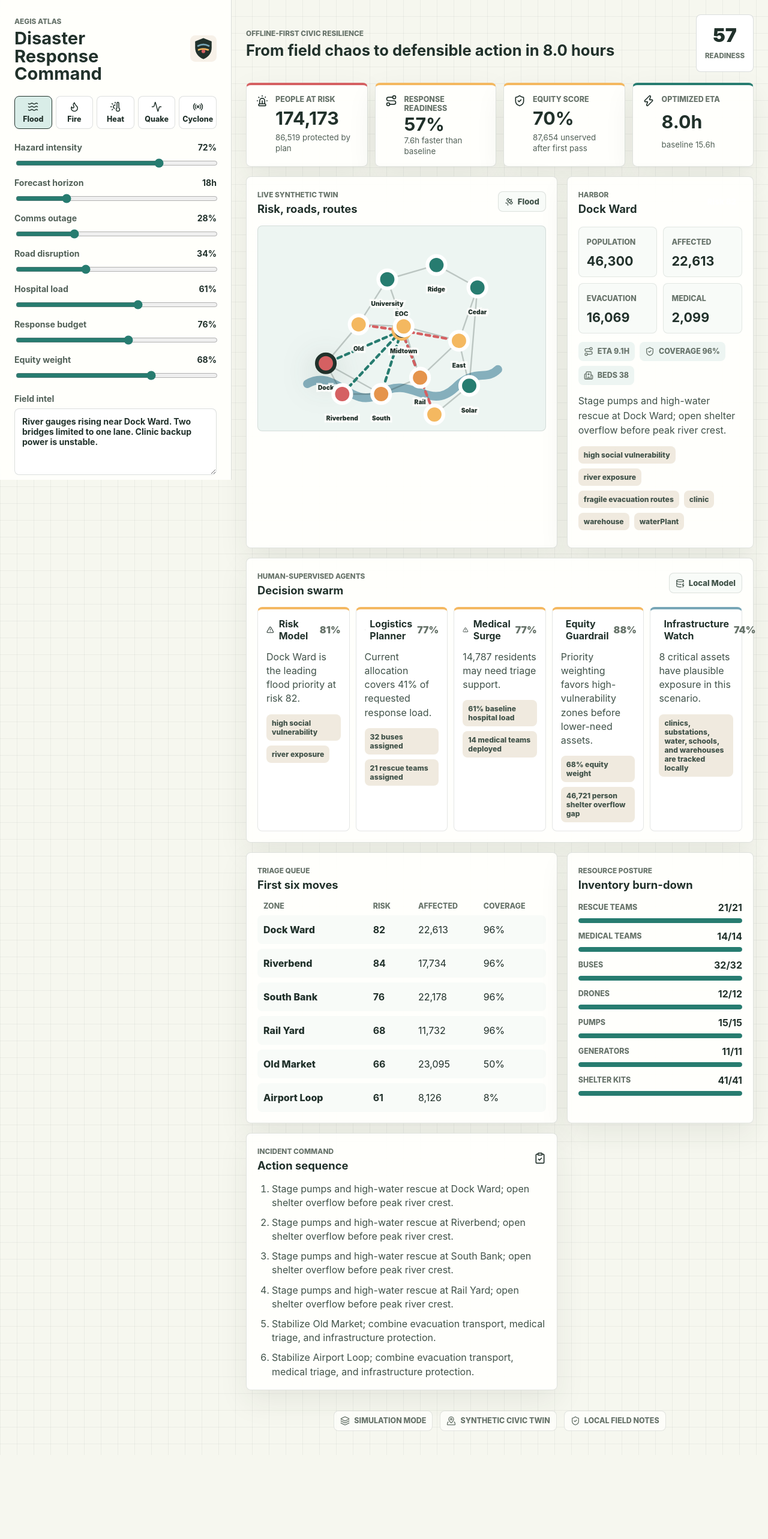
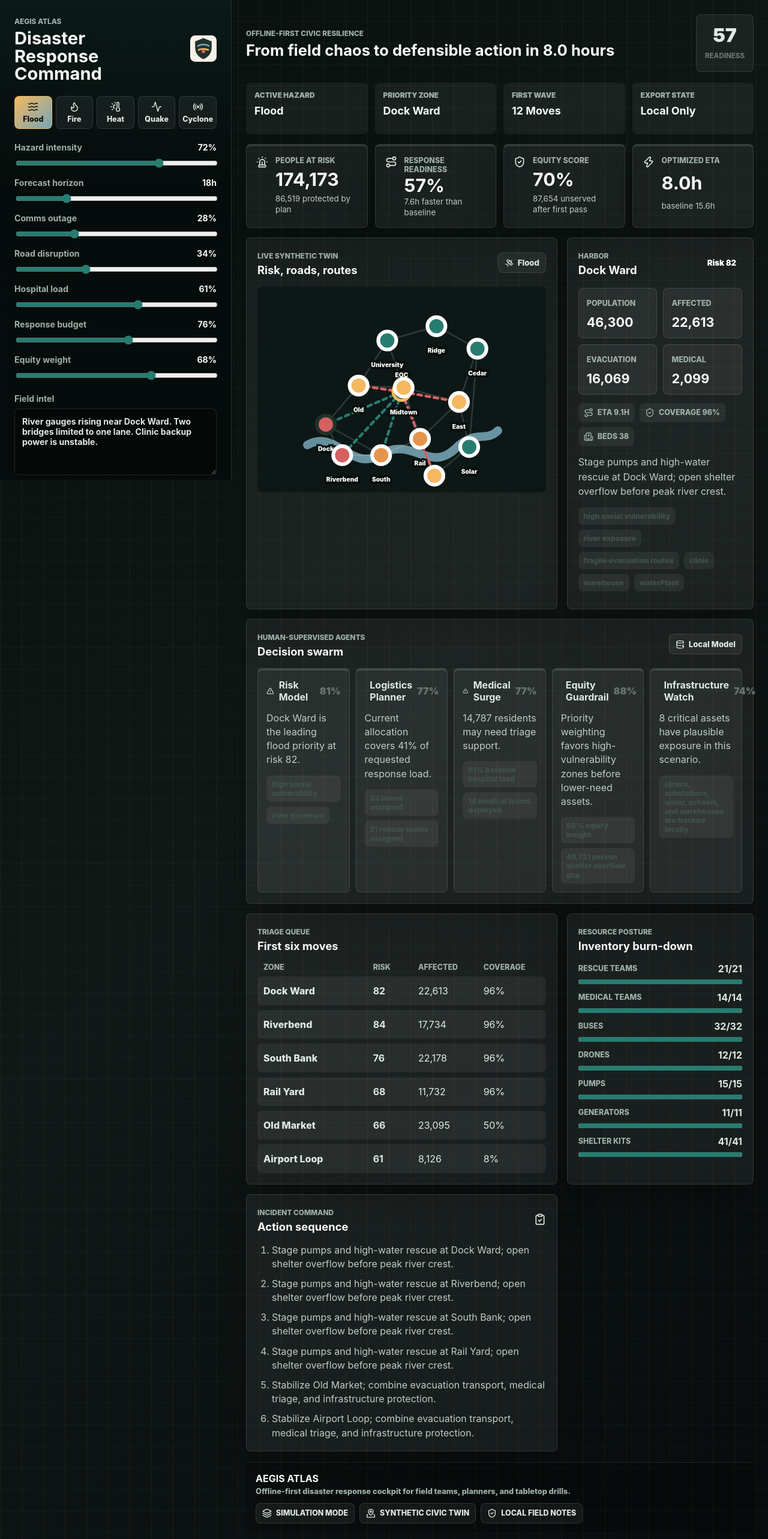
Before and after one commit to shauryamalhotra957-wq/aegis-atlas, a React (Vite) app: page / in a window 1280 px wide. Shown: the top 2566 px of the page at 60% size. Before the commit the page ends 2426 px from the top, so only its background shows below. Built offline with nearby package versions, Linux system fonts and the light colour scheme.

Commit message:
Add premium command center UI

```diff
--- a/src/App.css
+++ b/src/App.css
@@ -799,3 +799,269 @@ button {
     font-size: 0.82rem;
   }
 }
+
+.app-shell {
+  color: #e9f2ed;
+  background:
+    linear-gradient(90deg, rgba(244, 184, 96, 0.06) 1px, transparent 1px),
+    linear-gradient(0deg, rgba(119, 166, 182, 0.055) 1px, transparent 1px),
+    linear-gradient(135deg, #07100d 0%, #111817 48%, #070b0c 100%);
+  background-size: 36px 36px, 36px 36px, auto;
+}
+
+.control-panel {
+  border-right-color: rgba(233, 242, 237, 0.12);
+  background:
+    linear-gradient(180deg, rgba(39, 124, 112, 0.13), transparent 38%),
+    rgba(7, 12, 12, 0.94);
+}
+
+.panel-heading h1,
+.top-bar h2,
+.section-heading h2,
+.slider-control strong,
+.switch,
+.metric-tile strong,
+.focus-grid strong,
+.panel-heading h2 {
+  color: #f7fbf7;
+}
+
+.eyebrow,
+.metric-tile span,
+.focus-grid span,
+.inventory-item span,
+.table-head,
+.allocation-strip,
+.app-footer,
+.slider-control > span,
+.note-field,
+.switch-row {
+  color: #9fb0aa;
+}
+
+.hazard-button,
+.icon-command,
+.note-field textarea,
+.report-drawer textarea,
+.scenario-chip,
+.metric-tile,
+.map-panel,
+.focus-panel,
+.agent-panel,
+.table-panel,
+.inventory-panel,
+.action-panel,
+.report-drawer,
+.readiness-dial,
+.focus-grid div,
+.agent-card,
+.table-row,
+.app-footer span,
+.mission-prologue article {
+  border-color: rgba(233, 242, 237, 0.12);
+  color: #dfe9e4;
+  background: rgba(255, 255, 255, 0.055);
+}
+
+.metric-tile,
+.map-panel,
+.focus-panel,
+.agent-panel,
+.table-panel,
+.inventory-panel,
+.action-panel,
+.report-drawer {
+  box-shadow: 0 24px 70px rgba(0, 0, 0, 0.32);
+}
+
+.hazard-button:hover,
+.icon-command:hover,
+.primary-command:hover {
+  border-color: rgba(244, 184, 96, 0.7);
+  box-shadow: 0 14px 36px rgba(0, 0, 0, 0.28);
+}
+
+.hazard-button.is-active,
+.primary-command {
+  color: #07100d;
+  border-color: rgba(244, 184, 96, 0.72);
+  background: linear-gradient(135deg, #f4b860, #77a6b6);
+}
+
+.note-field textarea,
+.report-drawer textarea {
+  background: rgba(0, 0, 0, 0.24);
+}
+
+.map-shell,
+.map-base {
+  background: #0d1716;
+  fill: #0d1716;
+}
+
+.road-line {
+  stroke: rgba(233, 242, 237, 0.16);
+}
+
+.map-label {
+  fill: #f7fbf7;
+  stroke: rgba(7, 12, 12, 0.9);
+}
+
+.focus-grid div,
+.table-row,
+.allocation-strip span,
+.inference-list span,
+.reason-cloud span,
+.evidence-list span {
+  background: rgba(255, 255, 255, 0.06);
+}
+
+.action-copy,
+.agent-card p,
+.action-list,
+.metric-tile small {
+  color: #bfccc6;
+}
+
+.mission-prologue {
+  display: grid;
+  grid-template-columns: repeat(4, minmax(0, 1fr));
+  gap: 12px;
+  margin-bottom: 16px;
+}
+
+.mission-prologue article {
+  min-height: 86px;
+  border-radius: 8px;
+  padding: 14px;
+}
+
+.mission-prologue span {
+  display: block;
+  color: #9fb0aa;
+  font-size: 0.74rem;
+  font-weight: 900;
+  text-transform: uppercase;
+}
+
+.mission-prologue strong {
+  display: block;
+  margin-top: 8px;
+  overflow: hidden;
+  color: #f7fbf7;
+  font-size: 1.12rem;
+  text-overflow: ellipsis;
+  text-transform: capitalize;
+  white-space: nowrap;
+}
+
+.app-footer {
+  justify-content: space-between;
+  border-top: 1px solid rgba(233, 242, 237, 0.12);
+  background: rgba(0, 0, 0, 0.2);
+}
+
+.app-footer > div {
+  display: grid;
+  gap: 4px;
+}
+
+.app-footer strong {
+  color: #f7fbf7;
+  font-size: 1rem;
+}
+
+.app-footer small {
+  color: #9fb0aa;
+  font-size: 0.8rem;
+  text-transform: none;
+}
+
+.app-footer nav {
+  display: flex;
+  flex-wrap: wrap;
+  justify-content: flex-end;
+  gap: 8px;
+}
+
+.atlas-entry {
+  position: fixed;
+  inset: 0;
+  z-index: 60;
+  display: grid;
+  place-items: center;
+  background:
+    repeating-linear-gradient(90deg, rgba(119, 166, 182, 0.12) 0 1px, transparent 1px 22px),
+    #07100d;
+  pointer-events: none;
+  animation: atlasEntry 1500ms cubic-bezier(0.22, 1, 0.36, 1) forwards;
+}
+
+.atlas-entry > div {
+  width: min(34rem, calc(100vw - 2rem));
+  border: 1px solid rgba(244, 184, 96, 0.36);
+  border-radius: 8px;
+  padding: 1rem;
+  background: rgba(9, 16, 15, 0.9);
+  animation: atlasEntryCard 1000ms cubic-bezier(0.22, 1, 0.36, 1) both;
+}
+
+.atlas-entry span {
+  color: #f4b860;
+  font-size: 0.74rem;
+  font-weight: 900;
+  text-transform: uppercase;
+}
+
+.atlas-entry strong {
+  display: block;
+  margin-top: 8px;
+  color: #f7fbf7;
+  font-size: clamp(1.55rem, 4vw, 3.2rem);
+  line-height: 1;
+}
+
+@keyframes atlasEntry {
+  0% { opacity: 1; visibility: visible; }
+  72% { opacity: 1; }
+  100% { opacity: 0; visibility: hidden; }
+}
+
+@keyframes atlasEntryCard {
+  from { opacity: 0; transform: translateY(16px) scale(0.96); }
+  to { opacity: 1; transform: translateY(0) scale(1); }
+}
+
+@media (max-width: 900px) {
+  .mission-prologue {
+    grid-template-columns: repeat(2, minmax(0, 1fr));
+  }
+
+  .app-footer {
+    align-items: flex-start;
+    flex-direction: column;
+  }
+
+  .app-footer nav {
+    justify-content: flex-start;
+  }
+}
+
+@media (max-width: 560px) {
+  .mission-prologue {
+    grid-template-columns: 1fr;
+  }
+}
+
+@media (prefers-reduced-motion: reduce) {
+  *,
+  *::before,
+  *::after {
+    animation-duration: 1ms !important;
+    animation-iteration-count: 1 !important;
+    scroll-behavior: auto !important;
+    transition-duration: 1ms !important;
+  }
+}
--- a/src/App.tsx
+++ b/src/App.tsx
@@ -664,6 +664,12 @@ function App() {
 
   return (
     <main className="app-shell">
+      <div className="atlas-entry" aria-hidden="true">
+        <div>
+          <span>Aegis Atlas</span>
+          <strong>Command floor syncing</strong>
+        </div>
+      </div>
       <ScenarioControls
         scenario={scenario}
         inferenceReasons={inferenceReasons}
@@ -686,6 +692,25 @@ function App() {
           </div>
         </header>
 
+        <section className="mission-prologue" aria-label="Decision snapshot">
+          <article>
+            <span>Active hazard</span>
+            <strong>{result.scenario.hazard}</strong>
+          </article>
+          <article>
+            <span>Priority zone</span>
+            <strong>{selectedImpact.zone.name}</strong>
+          </article>
+          <article>
+            <span>First wave</span>
+            <strong>{result.allocations.length} moves</strong>
+          </article>
+          <article>
+            <span>Export state</span>
+            <strong>{scenario.privacyMode ? 'Local only' : 'Portable'}</strong>
+          </article>
+        </section>
+
         <MetricRibbon metrics={result.metrics} />
 
         <div className="dashboard-grid">
@@ -698,6 +723,11 @@ function App() {
         </div>
 
         <footer className="app-footer">
+          <div>
+            <strong>Aegis Atlas</strong>
+            <small>Offline-first disaster response cockpit for field teams, planners, and tabletop drills.</small>
+          </div>
+          <nav aria-label="System status">
             <span>
               <Layers size={16} aria-hidden="true" />
               Simulation mode
@@ -710,6 +740,7 @@ function App() {
               <ShieldCheck size={16} aria-hidden="true" />
               Local field notes
             </span>
+          </nav>
         </footer>
       </div>
 
```
Lines whose indentation alone changed are shown as unchanged.
